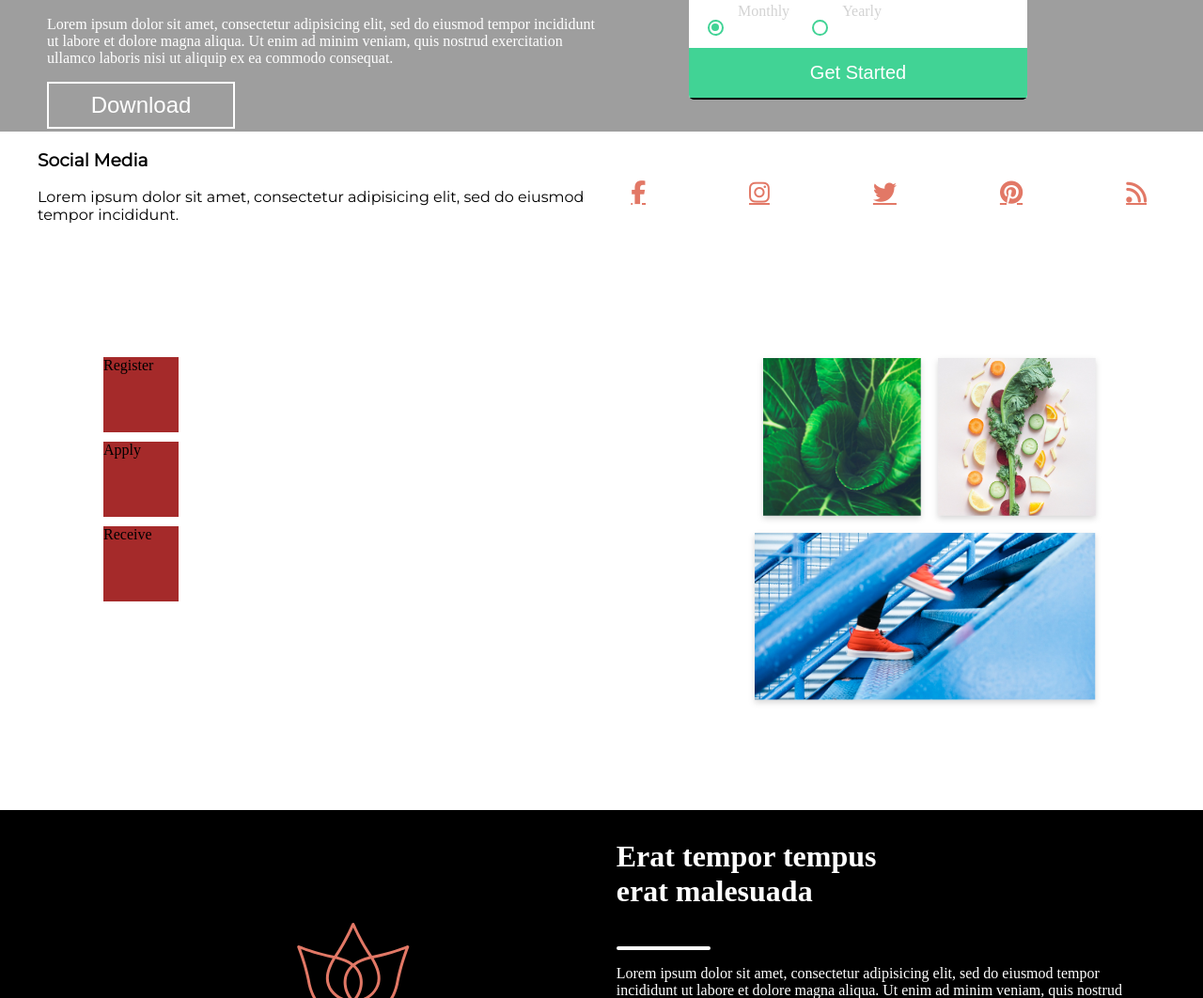
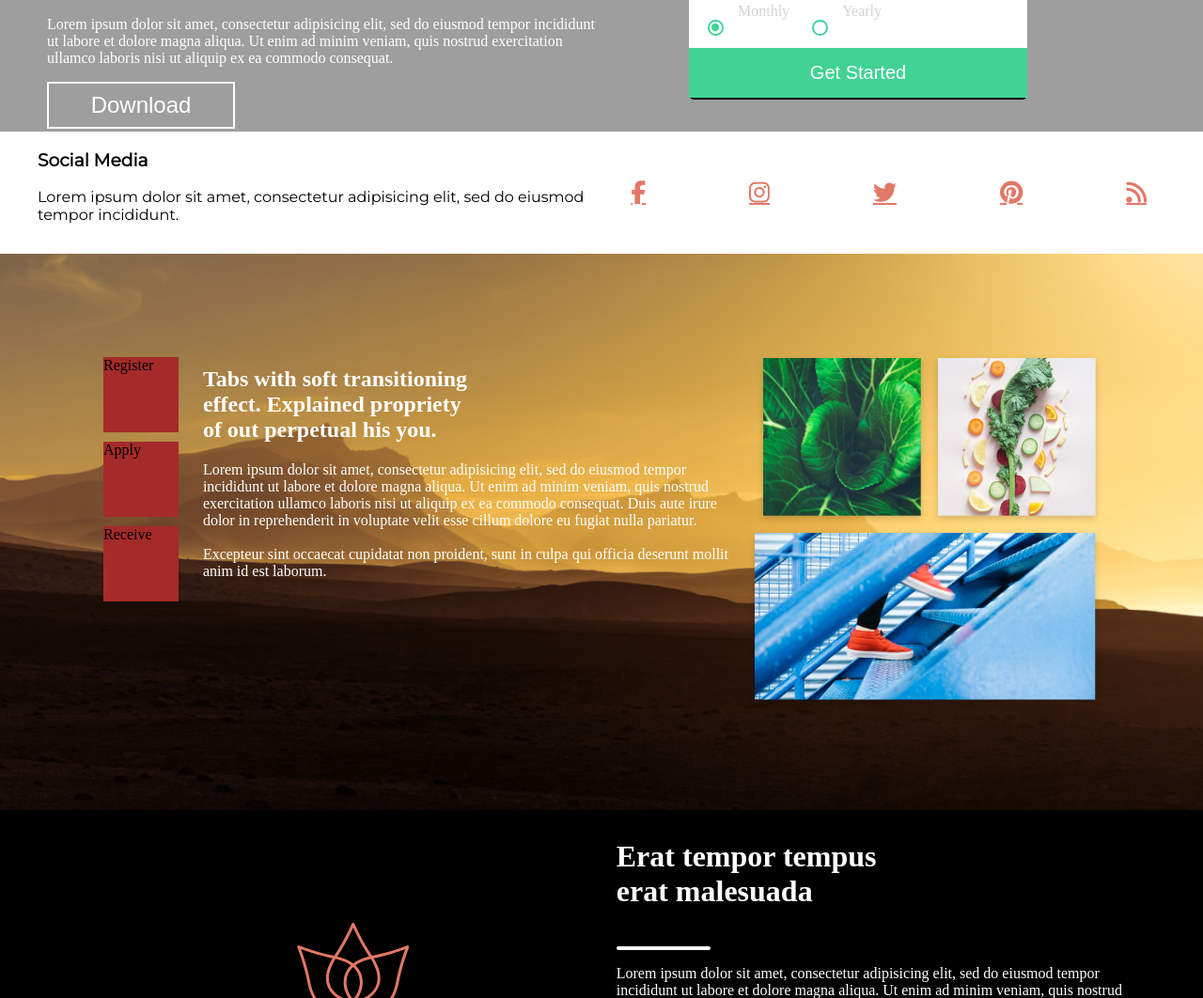
Before and after one commit to Ekrivickiene/Baigiamasis, a website: page index.html in a window 1280 px wide. Shown: the part 480-1542 px from the top of the page at 94% size. Drawn offline with nearby package versions, Linux system fonts and the light colour scheme; the site is published under a folder, as on GitHub Pages, so addresses that start at the root find nothing.

Commit message:
Complete the task with picture.

```diff
--- a/scss/style.scss
+++ b/scss/style.scss
@@ -238,7 +238,7 @@ li {
 }
 .container2 {
   display:flex;
-  background-image: url("/img/kalnai.png");
+  background-image: url("../../img/kalnai.png");
   min-height: 380px;
   background-position: center;
   background-repeat: no-repeat;
```
Also changed, not shown: app/css/style.css.
